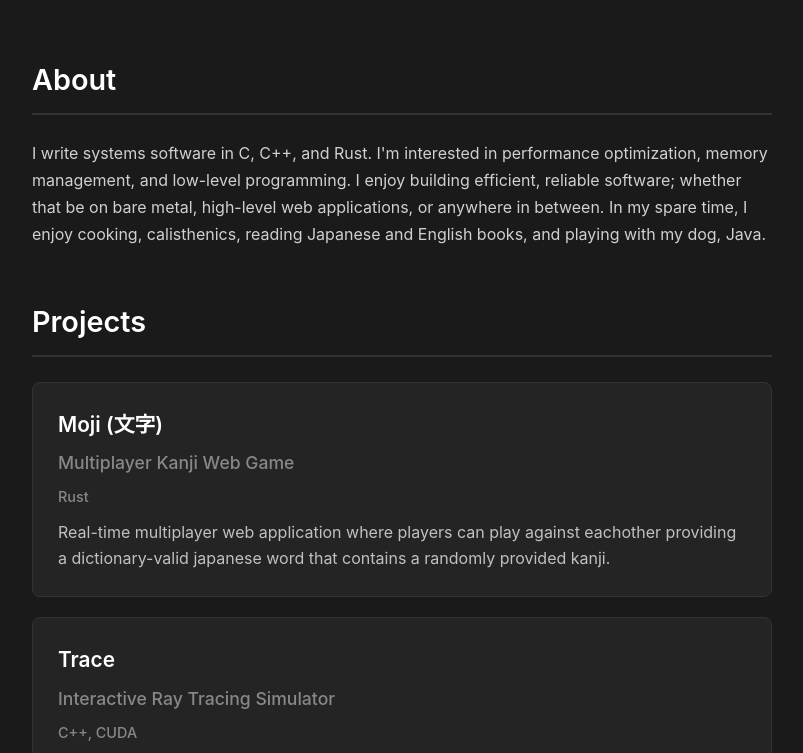
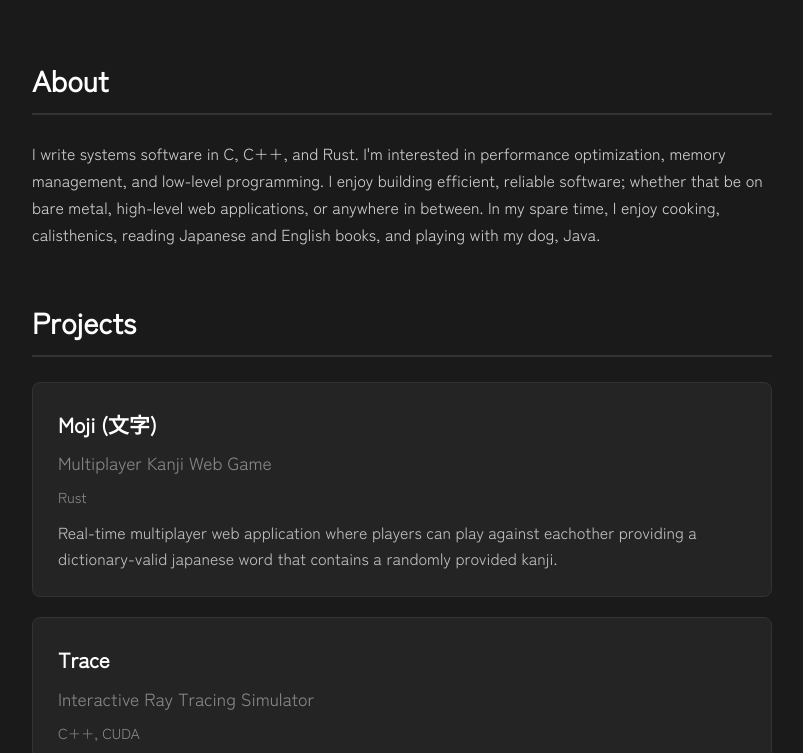
Before and after one commit to CldStlkr/CldStlkr.github.io, a plain HTML site: page index.html in a window 1280 px wide. Shown: the part 168-921 px from the top of the page, without its empty margins (238-1041 px from the left). Drawn offline with Linux system fonts and the light colour scheme.

Commit message:
Changed font

```diff
--- a/index.html
+++ b/index.html
@@ -1,11 +1,14 @@
 <!DOCTYPE html>
 <html lang="en">
+
 
 <head>
   <meta charset="UTF-8">
   <meta name="viewport" content="width=device-width, initial-scale=1.0">
   <title>Neel's Portfolio</title>
   <style>
+    @import url('https://fonts.googleapis.com/css2?family=Zen+Kaku+Gothic+New&display=swap');
+
     * {
       margin: 0;
       padding: 0;
@@ -13,7 +16,7 @@
     }
 
     body {
-      font-family: -apple-system, BlinkMacSystemFont, 'Segoe UI', Roboto, 'Helvetica Neue', Arial, sans-serif;
+      font-family: 'Zen Kaku Gothic New', monospace;
       background-color: #1a1a1a;
       color: #e0e0e0;
       line-height: 1.6;
```
